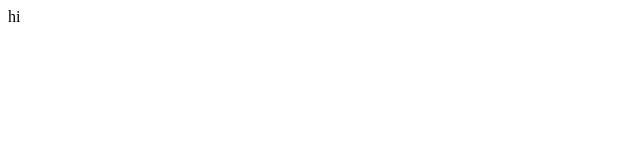
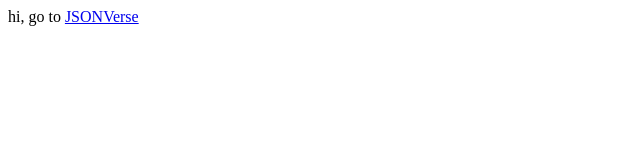
Before and after one commit to coderextreme/Apacheverse, a plain HTML site: page public-html/index.html in a window 1280 px wide. Shown: the whole page, without its empty margins (0-640 px from the left). Drawn offline with Linux system fonts and the light colour scheme.

Commit message:
Removed /jsonverse from Proxy, is now a static site Added link in index.html

```diff
--- a/public-html/index.html
+++ b/public-html/index.html
@@ -1,5 +1,6 @@
 <html>
 <body>
-hi
+hi, go to
+<a href="/jsonverse/apache.html">JSONVerse</a>
 </body>
 </html>
```
Also changed, not shown: httpd.txt.
